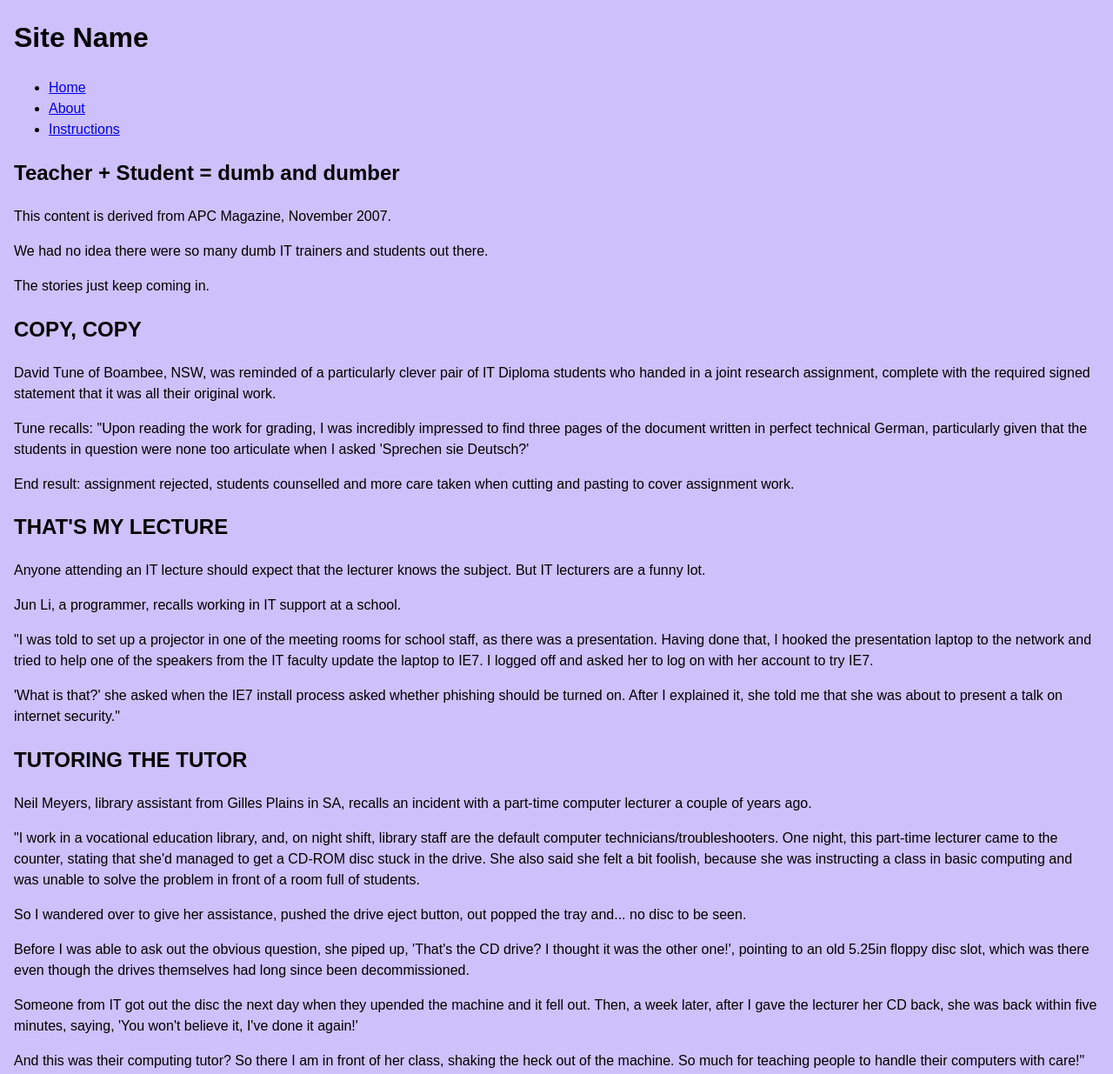
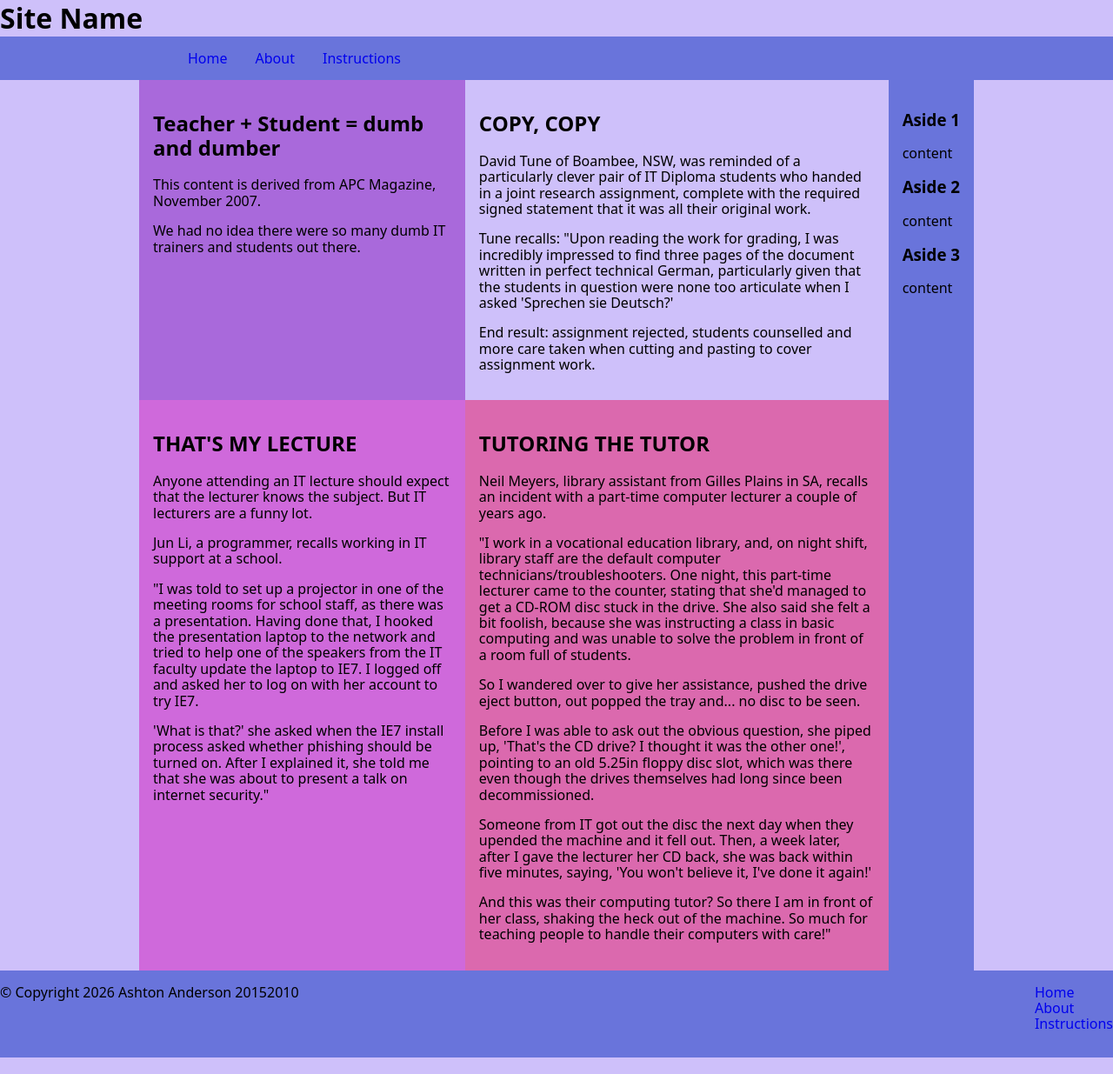
Before and after one commit to ashton-andersonaap/C4Prog-WT-26S1-Portfolio-AshtonAndersonPrentice, a plain HTML site: page phase-1/index.html in a window 1280 px wide. Shown: the part 18-1253 px from the top of the page at 87% size. Drawn offline with Linux system fonts and the light colour scheme.

Commit message:
added CSS for desktop design

```diff
--- a/assets/css/modern-normalize.css
+++ b/assets/css/modern-normalize.css
@@ -40,10 +40,6 @@ Sections
 body {
 	margin: 0; /* Remove the margin in all browsers. */
 
-	font-family: Arial, Helvetica, sans-serif;
-	line-height: 1.5;
-	background-color:#CEC0FA;
-	padding: 1rem;
 }
 
 /*
--- a/phase-1/index.html
+++ b/phase-1/index.html
@@ -3,16 +3,17 @@
 
 <head>
     <link rel ="stylesheet" href="../assets/css/modern-normalize.css">
+    <link rel = "stylesheet" href="style.css"/>
     <meta charset="UTF-8">
     <meta name="viewport" content="width=device-width, initial-scale=1.0">
     <title>Document</title>
 </head>
 
 <body>
-    <header>
+    <header class = 'site-header'>
         <h1>Site Name</h1>
     </header>
-    <nav>
+    <nav class = 'top-nav'>
         <ul>
             <li><a href=#>Home</a></li>
             <li><a href=#>About</a></li>
@@ -20,16 +21,15 @@
         </ul>
     </nav>
     <main>
-        <article>
+        <article class = 'article1'>
             <header>
                 <h2>Teacher + Student = dumb and dumber</h2>
             </header>
             <p>This content is derived from APC Magazine, November 2007.</p>
             <p>We had no idea there were so many dumb IT trainers and students out there.</p>
-            <footer><p>The stories just keep coming in.</p></footer>
         </article>
 
-        <article>
+        <article class = 'article2'>
             <header>
                 <h2>COPY, COPY</h2>
             </header>
@@ -50,7 +50,7 @@
             </p>
         </article>
 
-        <article>
+        <article class = 'article3'>
             <header>
                 <h2>THAT'S MY LECTURE</h2>
             </header>
@@ -75,7 +75,7 @@
             </p>
         </article>
 
-        <article>
+        <article class = 'article4'>
             <header>
                 <h2>TUTORING THE TUTOR</h2>
             </header>
@@ -125,9 +125,6 @@
             <section>
                 <h3>Aside 1</h3>
                 <p>content</p>
-                <footer>
-                    <p>Ashton Anderson</p>
-                </footer>
             </section>
 
             <section>
@@ -143,7 +140,7 @@
     </main>
     <footer>
         <p>© Copyright 2026 Ashton Anderson 20152010</p>
-        <nav>
+        <nav class="bottom-nav">
             <ul>
                 <li><a href=#>Home</a></li>
                 <li><a href=#>About</a></li>
--- /dev/null
+++ b/phase-1/style.css
@@ -0,0 +1,91 @@
+body {
+    display: grid;
+    grid-template-rows: 60px 1fr minmax(650px, auto) minmax(100px, auto);
+    background-color:#CEC0FA;
+}
+
+.site-header {
+    display: flex;
+    position: sticky;
+    background-color: #CEC0FA;
+    top: 0;
+}
+
+.top-nav {
+    position: sticky;
+    top: 60px;
+    background-color: #6974DB;
+
+}
+.top-nav ul{
+display: flex;
+max-width: 960px;
+margin: 0 auto;
+}
+
+.top-nav li{
+    list-style: none;
+    padding: 1em;
+}
+
+.top-nav a {
+    text-decoration: none;
+}
+
+main {
+    display: grid;
+    grid-template-columns: repeat (3,1fr);
+    grid-template-rows: repeat (2,1fr);
+    max-width: 960px;
+    margin: 0 auto;
+}
+
+article, aside {
+    padding: 1em;
+}
+
+.article1 {
+    grid-column: 1;
+    grid-row: 1;
+    background-color: #A969DB;
+
+}
+
+.article2 {
+    grid-column: 2;
+    grid-row: 1;
+    background-color: #CEC0FA ;
+}
+
+.article3 {
+    grid-column: 1;
+    grid-row: 2;
+    background-color: #CF69DB;
+
+}
+
+.article4 {
+    grid-column: 2;
+    grid-row: 2;
+    background-color: #DB69AE;
+
+}
+
+aside {
+    grid-column: 3;
+    grid-row: 1/3;
+    background-color: #6974DB;
+}
+
+footer{
+    display: flex;
+    justify-content: space-between;
+    background-color: #6974DB;
+
+}
+footer li{
+    list-style: none;
+}
+footer li a {
+    text-decoration: none;
+}
```
